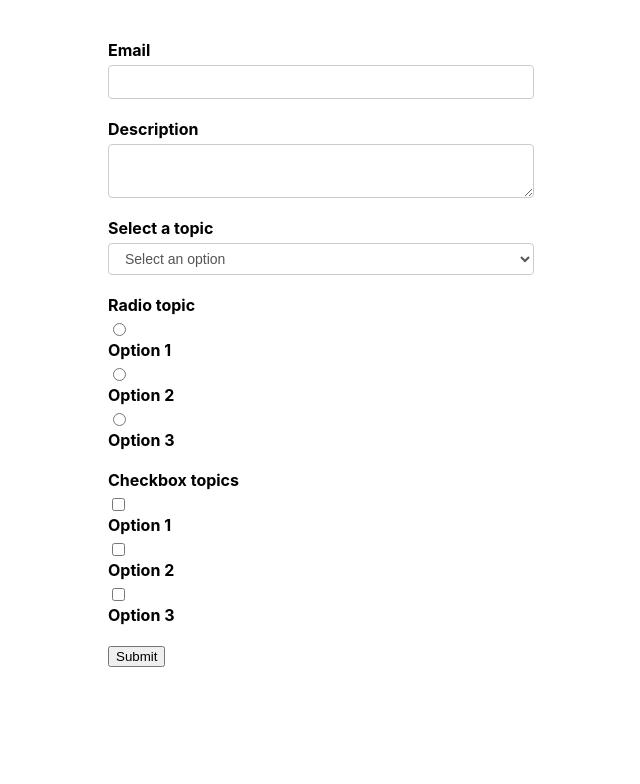
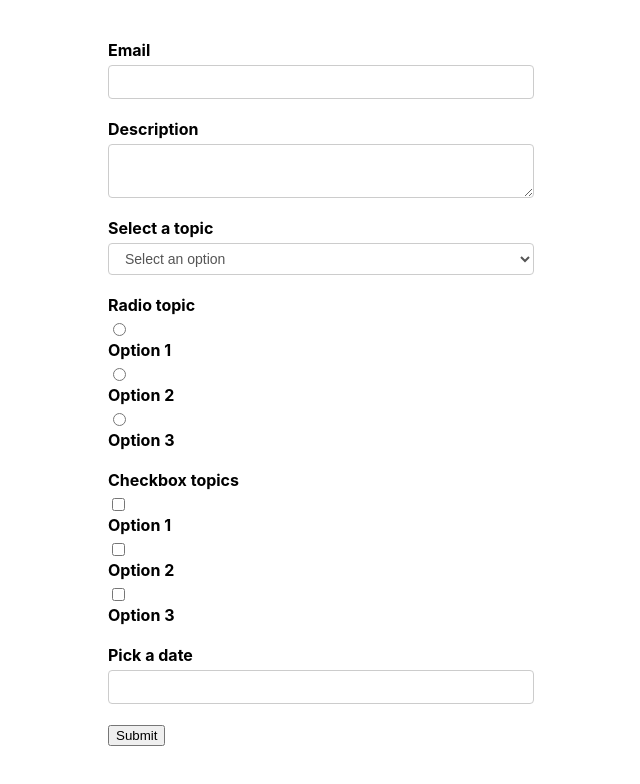
Before and after one commit to vapinedo/React-FormikDemo, a React (Create React App) app: page / in a window 1280 px wide. Shown: the top 784 px of the page, without its empty margins (319-959 px from the left). Built offline with nearby package versions, Linux system fonts and the light colour scheme.

Commit message:
[AA] Date picker

```diff
--- a/package.json
+++ b/package.json
@@ -8,6 +8,7 @@
     "@testing-library/user-event": "^13.5.0",
     "formik": "^2.2.9",
     "react": "^17.0.2",
+    "react-datepicker": "^4.7.0",
     "react-dom": "^17.0.2",
     "react-scripts": "5.0.0",
     "web-vitals": "^2.1.4",
--- /dev/null
+++ b/src/components/DatePicker.js
@@ -0,0 +1,31 @@
+import React from "react";
+import DateView from "react-datepicker";
+import { TextError } from "./TextError";
+import { Field, ErrorMessage } from "formik";
+import "react-datepicker/dist/react-datepicker.css";
+
+export const DatePicker = (props) => {
+  const { label, name, ...rest } = props;
+
+  return (
+    <div className="form-control">
+      <label htmlFor={name}>{label}</label>
+      <Field name={name}>
+        {({ form, field }) => {
+          const { setFieldValue } = form;
+          const { value } = field;
+          return (
+            <DateView
+              id={name}
+              {...field}
+              {...rest}
+              selected={value}
+              onChange={(val) => setFieldValue(name, val)}
+            />
+          );
+        }}
+      </Field>
+      <ErrorMessage name={name} component={TextError} />
+    </div>
+  );
+};
--- a/src/components/FormikContainter.js
+++ b/src/components/FormikContainter.js
@@ -25,7 +25,8 @@
     description: '',
     selectOption: '',
     radioOption: '',
-    checkboxOption: []
+    checkboxOption: [],
+    birthDate: null
   };
   const validationSchema = Yup.object({
     email: Yup.string().required("Required"),
@@ -33,8 +34,12 @@
     selectOption: Yup.string().required("Required"),
     radioOption: Yup.string().required("Required"),
     checkboxOption: Yup.array().min(1, "Required"),
+    birthDate: Yup.date().required("Required").nullable()
   });
-  const onSubmit = (values) => console.log("Form data", values);
+  const onSubmit = (values) => {
+    console.log("Form data", values);
+    console.log("Saved data", JSON.parse(JSON.stringify(values)));
+  };
 
   return (
     <Formik
@@ -49,6 +54,7 @@
           <FormikControl control="select" label="Select a topic" name="selectOption" options={dropdownOptions} />
           <FormikControl control="radio" label="Radio topic" name="radioOption" options={radioOptions} />
           <FormikControl control="checkbox" label="Checkbox topics" name="checkboxOption" options={checkboxOptions} />
+          <FormikControl control="date" label="Pick a date" name="birthDate" />
           <button type="submit">Submit</button>
         </Form>
       )}
--- a/src/components/FormikControl.js
+++ b/src/components/FormikControl.js
@@ -2,6 +2,7 @@
 import { Input } from './Input';
 import { Select } from './Select';
 import { Textarea } from './Textarea';
+import { DatePicker } from './DatePicker';
 import { RadioButton } from './RadioButton';
 import { CheckboxGroup } from './CheckboxGroup';
 
@@ -14,7 +15,7 @@
         case 'select':      return <Select {...rest} />
         case 'radio':       return <RadioButton {...rest} />
         case 'checkbox':    return <CheckboxGroup {...rest} />
-        case 'date':
-        default: return null;
+        case 'date':        return <DatePicker {...rest} />
+        default:            return null;
     }
 }
```
Also changed, not shown: 1 other file (tests, documents, lock files or other folders).
